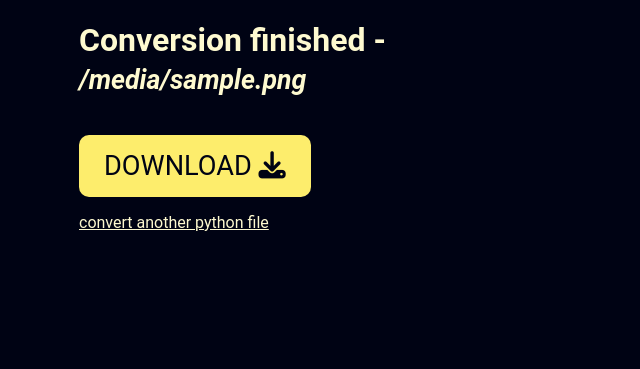
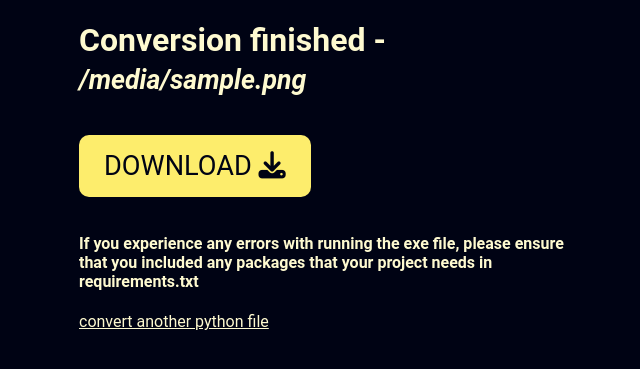
Before and after one commit to kvandeh/py2exe, a Flask app: template app/templates/view_conversion.html in a window 1280 px wide. Shown: the part 87-456 px from the top of the page, without its empty margins (305-945 px from the left). Run offline with Flask 3, Linux system fonts and the light colour scheme; the template is opened without the code that fills it: most values are stand-ins (such as "Sample title", 1, 10 or a date in 2020); parts of the project's set-up code (start-up, migrations or seed data) failed here and were passed over.

Commit message:
added message about requirements.txt into view_conversion.html

```diff
--- a/app/templates/view_conversion.html
+++ b/app/templates/view_conversion.html
@@ -42,6 +42,7 @@
 
 {% if download %}
 <a class="button-link download" href="{{ download }}">DOWNLOAD <i class="fa fa-download"></i></a>
+<h4>If you experience any errors with running the exe file, please ensure that you included any packages that your project needs in requirements.txt</h4>
 <a href="{{ url_for('convert') }}">convert another python file</a>
 {% endif %}
 
```
